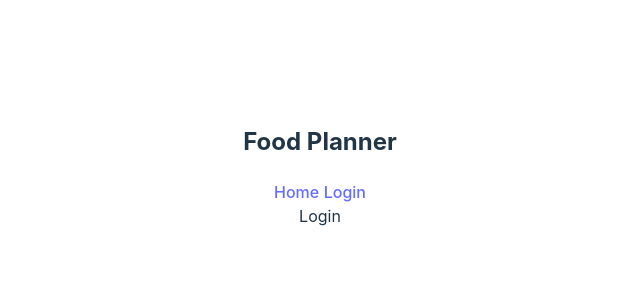
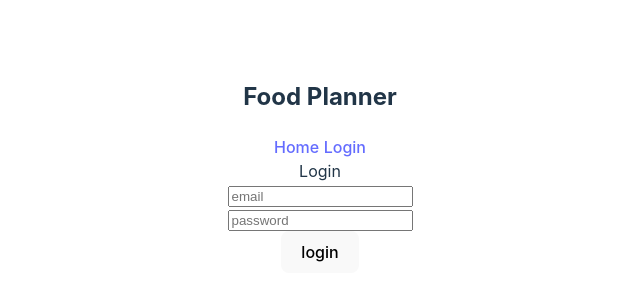
Before and after one commit to AmaurySemery/foodplannerfront, a React (Vite) app: page /login in a window 1280 px wide. Shown: the part 234-534 px from the top of the page, without its empty margins (320-960 px from the left). Built offline with nearby package versions, Linux system fonts and the light colour scheme.

Commit message:
FormLogin dans Login

```diff
--- a/src/pages/Login.tsx
+++ b/src/pages/Login.tsx
@@ -1,6 +1,11 @@
+import FormLogin from "../components/FormLogin"
+
 const Login = () => {
   return (
-    <div>Login</div>
+    <>
+      <div>Login</div>
+      <FormLogin />
+    </>
   )
 }
 
```
